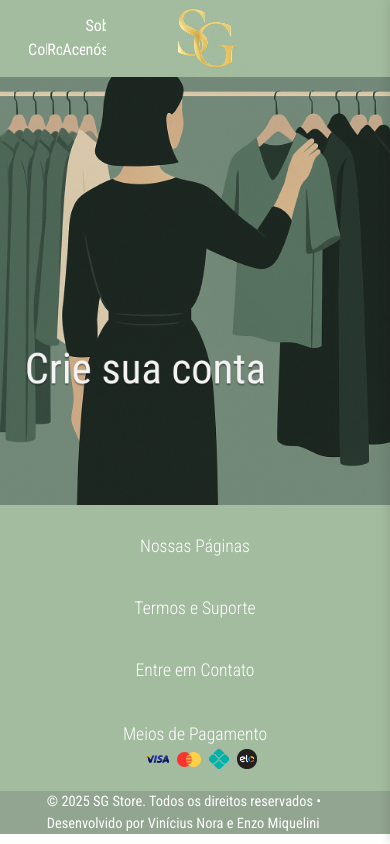
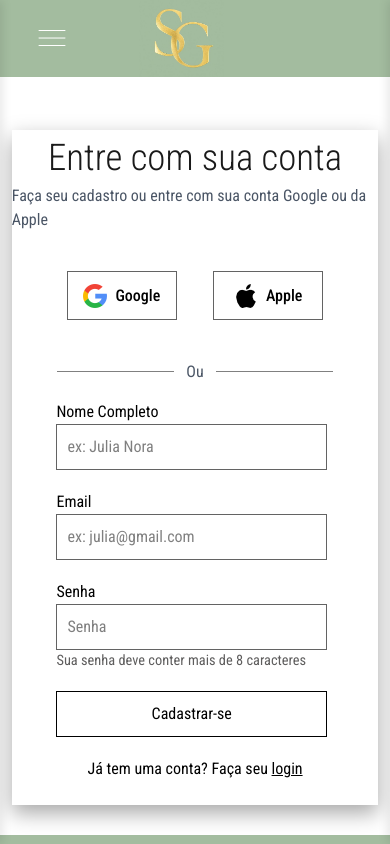
Before and after one commit to viniciusnora17/FrontEnd_SG_Store, a React (Vite) app: page /login in a window 390 px wide. Shown: the top 844 px of the page. Built offline with nearby package versions, Linux system fonts and the light colour scheme.

Commit message:
Responsividade home, login e alterações

```diff
--- a/src/components/navbar/Navbar.css
+++ b/src/components/navbar/Navbar.css
@@ -108,6 +108,64 @@ ul li{
   z-index: 999;
 }
 
+.menu-icon {
+  display: none;
+  /* width: 2px; */
+  cursor: pointer;
+}
+
+.menu-drawer {
+  position: fixed;
+  top: 0;
+  left: -300px;
+  width: 300px;
+  height: 100vh;
+  background: #fff;
+  box-shadow: 2px 0 10px rgba(0,0,0,0.1);
+  transition: left 0.4s ease;
+  z-index: 1000;
+  display: flex;
+  flex-direction: column;
+}
+
+.menu-drawer.open {
+  left: 0;
+}
+
+.menu-header {
+  display: flex;
+  justify-content: space-between;
+  align-items: center;
+  padding: 1.2rem;
+  border-bottom: 1px solid #ddd;
+}
+
+.menu-content {
+  display: flex;
+  flex-direction: column;
+  padding: 1.5rem;
+}
+
+.menu-content a {
+  font-size: 1.2rem;
+  margin-bottom: 15px;
+  color: #333;
+  text-decoration: none;
+}
+
+
+@media(max-width: 1024px){
+  .user-area{
+    width: 25% !important;
+  }
+}
+
+@media(max-width: 1440px){
+  .user-area{
+    width: 20%;
+  }
+}
+
 @media(max-width: 1366px){
   .user-area{
     width: 20%;
@@ -147,4 +205,12 @@ ul li{
     .dropdown-title, .my-account a{
       font-size: 15px !important;
     }
+
+      .user-area {
+    display: none !important; /* esconder menu normal */
+  }
+
+  .menu-icon {
+    display: block !important; /* mostrar hambúrguer */
+  }
 }
--- a/src/components/navbar/Navbar.jsx
+++ b/src/components/navbar/Navbar.jsx
@@ -4,19 +4,31 @@ import sgLogo from '../../assets/sg-logo.jpg';
 import Bag from '../../icons/shopping-bag.png';
 import User from '../../icons/people.png';
 import Heart from '../../icons/heart.png';
+import MenuIcon from '../../icons/burger.png';
 import { Link, useNavigate } from "react-router-dom";
 
 const Navbar = () => {
+
   const navigate = useNavigate();
   const [isCartOpen, setIsCartOpen] = useState(false);
+  const [isMenuOpen, setIsMenuOpen] = useState(false);
 
-  const toggleCart = () => {
-    setIsCartOpen(!isCartOpen);
-  };
+  const toggleCart = () => setIsCartOpen(!isCartOpen);
+  const toggleMenu = () => setIsMenuOpen(!isMenuOpen);
 
   return (
     <>
       <div className='navbar'>
+
+        {/* HAMBURGUER (apenas no mobile) */}
+        <img
+          src={MenuIcon}
+          alt="Menu"
+          className="menu-icon"
+          onClick={toggleMenu}
+        />
+
+        {/* MENU NORMAL (desktop) */}
         <div className='user-area'>
           <Link to="/coleções" className='hiperlink'>Coleções</Link>
           <Link to="/roupas" className='hiperlink'>Roupas</Link>
@@ -37,7 +49,24 @@ const Navbar = () => {
         </div>
       </div>
 
-      {/* Drawer do Carrinho */}
+      {/* Drawer do MENU HAMBÚRGUER */}
+      <div className={`menu-drawer ${isMenuOpen ? 'open' : ''}`}>
+        <div className="menu-header">
+          <h2>Menu</h2>
+          <button className="close-btn" onClick={toggleMenu}>×</button>
+        </div>
+
+        <div className="menu-content">
+          <Link to="/coleções" onClick={toggleMenu}>Coleções</Link>
+          <Link to="/roupas" onClick={toggleMenu}>Roupas</Link>
+          <Link to="/acessorios" onClick={toggleMenu}>Acessórios</Link>
+          <Link to="/sobre-nos" onClick={toggleMenu}>Sobre nós</Link>
+        </div>
+      </div>
+
+      {isMenuOpen && <div className="overlay" onClick={toggleMenu}></div>}
+
+      {/* Drawer do CARRINHO */}
       <div className={`cart-drawer ${isCartOpen ? 'open' : ''}`}>
         <div className="cart-header">
           <h2>Carrinho</h2>
@@ -48,7 +77,6 @@ const Navbar = () => {
         </div>
       </div>
 
-      {/* Fundo escuro quando o carrinho está aberto */}
       {isCartOpen && <div className="overlay" onClick={toggleCart}></div>}
     </>
   );
--- a/src/pages/CartPage.css
+++ b/src/pages/CartPage.css
@@ -25,7 +25,7 @@
   justify-content: space-between;
   background: #fff;
   padding: 1rem;
-  border-radius: 12px;
+
   box-shadow: 0 0 10px rgba(0,0,0,0.05);
 }
 
@@ -49,7 +49,7 @@
   background: #F2DEDE;
   border: 1px solid #eb9595;
   color: #9c6866;
-  border-radius: 6px;
+
   padding: 0.4rem 0.8rem;
   cursor: pointer;
   transition: 0.2s;
@@ -66,17 +66,17 @@
 
 .btn-finalize-order {
   margin-top: 1rem;
-  background-color: #339933;
+  background-color: #A3BC9F;
   color: white;
   border: none;
   padding: 0.8rem 1.5rem;
-  border-radius: 10px;
+
   cursor: pointer;
   font-weight: 500;
 }
 
 .btn-finalize-order:hover {
-  background-color: #2a7a2a;
+  background-color: #7f8f7d;
 }
 
 .empty-cart {
--- a/src/pages/Login.css
+++ b/src/pages/Login.css
@@ -1,216 +1,120 @@
-/*
-.form_container {
-  width: fit-content;
-  height: fit-content;
+.background-login{
+  background-color: white;
+  width: 70%;
+  margin-top: 130px !important;
+  margin-bottom: 30px !important;
+  margin: auto;
+  height: 80dvh;
+
+  display: flex;
+  justify-content: space-between;
+
+  box-shadow: 0 8px 20px rgba(0,0,0,0.35);
+}
+
+.container-login{
   display: flex;
   flex-direction: column;
+  justify-content: center;
   align-items: center;
-  justify-content: center;
-  gap: 15px;
-  padding: 50px 40px 20px 40px;
-  background-color: #ffffff;
-  box-shadow: 0px 106px 42px rgba(0, 0, 0, 0.01),
-    0px 59px 36px rgba(0, 0, 0, 0.05), 0px 26px 26px rgba(0, 0, 0, 0.09),
-    0px 7px 15px rgba(0, 0, 0, 0.1), 0px 0px 0px rgba(0, 0, 0, 0.1);
+  width: 55%;
+}
+
+.text-login{
+  color: rgb(26, 26, 26);
+  font-size: 3rem;
+  font-weight: 300;
 
 }
 
-.logo_container {
-  box-sizing: border-box;
-  width: 50px;
-  height: 50px;
-  background: linear-gradient(180deg, rgba(248, 248, 248, 0) 50%, #F8F8F888 100%);
-  border: 1px solid #F7F7F8;
-  filter: drop-shadow(0px 0.5px 0.5px #EFEFEF) drop-shadow(0px 1px 0.5px rgba(239, 239, 239, 0.5));
-  border-radius: 11px;
-}
-
-.title_container {
-  display: flex;
-  flex-direction: column;
-  align-items: center;
-  justify-content: center;
-  gap: 10px;
-}
-
-.title {
-  margin: 0;
-  font-size: 1.75rem;
-  font-weight: 300;
-  color: #212121;
-}
-
-.title-signup{
-  font-size: 1.75rem;
-  font-weight: 300;
-  color: #212121;
-}
-
-.subtitle {
-  font-size: 0.80rem;
-  max-width: 80%;
-  text-align: center;
-  line-height: 1.1rem;
-  color: #8B8E98
-}
-
-.input_container {
-  width: 100%;
-  height: fit-content;
-  position: relative;
-  display: flex;
-  flex-direction: column;
-  gap: 5px;
-}
-
-.icon {
-  width: 20px;
-  position: absolute;
-  z-index: 99;
-  left: 12px;
-  bottom: 9px;
-}
-
-.input_label {
-  font-size: 0.9rem;
-  color: #5b5c61;
-  font-weight: 400;
-}
-
-.input_field {
-  width: auto;
-  height: 40px;
-  padding: 0 0 0 10px;
-  font-size: 12px;
-  outline: none;
-  border: 1px solid #e5e5e5;
-  filter: drop-shadow(0px 1px 0px #efefef)
-    drop-shadow(0px 1px 0.5px rgba(239, 239, 239, 0.5));
-  transition: all 0.3s cubic-bezier(0.15, 0.83, 0.66, 1);
-}
-
-.sign-in_btn {
-  width: 100%;
-  height: 40px;
-  border: 0;
-  background: transparent;
-  border: 1px solid rgb(95, 95, 95);
-  outline: none;
-  color: #3b3b3b;
+.btn-login{
+  border: 1px solid rgb(99, 99, 99);
+  width: 44%;
+  padding: 12px;
   cursor: pointer;
 }
 
-.sign-in_ggl {
-  width: 100%;
-  height: 40px;
-  display: flex;
-  align-items: center;
-  justify-content: center;
-  gap: 10px;
-  background: #ffffff;
-
-  outline: none;
-  color: #242424;
-  border: 1px solid #e5e5e5;
-  filter: drop-shadow(0px 1px 0px #efefef)
-    drop-shadow(0px 1px 0.5px rgba(239, 239, 239, 0.5));
-  cursor: pointer;
+.line-login{
+  width: 30%;
+  background-color: gray;
+  height: 1px;
 }
 
-.sign-in_apl {
+.text-btn{
+  font-weight: 500;
+}
+
+#name, #password{
+  border: 1px solid rgb(99, 99, 99);
+  padding: 10px;
   width: 100%;
-  height: 40px;
-  display: flex;
-  align-items: center;
-  justify-content: center;
-  gap: 10px;
-  background: #212121;
+}
 
-  outline: none;
-  color: #ffffff;
-  border: 1px solid #e5e5e5;
-  filter: drop-shadow(0px 1px 0px #efefef)
-    drop-shadow(0px 1px 0.5px rgba(239, 239, 239, 0.5));
-  cursor: pointer;
+.span-text{
+  font-size: 0.9rem;
+  color: rgb(94, 93, 93);
+}
+
+.btn-cadastrar{
+  border: 1px solid black;
+  padding: 10px;
 }
 
 
-
-.separator {
-  width: 100%;
+.form-login{
+  width: 90%;
   display: flex;
-  align-items: center;
-  justify-content: center;
-  gap: 30px;
-  color: #8B8E98;
+  flex-direction: column;
+  gap: 20px;
 }
 
-.separator .line-login {
-  display: block;
-  width: 100%;
-  height: 1px;
-  border: 0;
-  background-color: #e8e8e8;
+.form-container{
+  width: 63%;
+  height: auto;
 }
 
-.note {
-  font-size: 0.75rem;
-  color: #8B8E98;
-  text-decoration: underline;
+@media(max-width: 425px){
+  .background-login{
+    flex-direction: column;
   }
 
-.sign-up{
-     background-color: #ffffff;
-  box-shadow: 0px 106px 42px rgba(0, 0, 0, 0.01),
-    0px 59px 36px rgba(0, 0, 0, 0.05), 0px 26px 26px rgba(0, 0, 0, 0.09),
-    0px 7px 15px rgba(0, 0, 0, 0.1), 0px 0px 0px rgba(0, 0, 0, 0.1);
-    height: 400px;
-    padding: 30px;
+  .img-login{
+    display: none;
   }
 
-.text-signup{
-  color: #5b5c61;
+  .container-login{
+    width: 100%;
+  }
 }
 
-.input-signup{
-  margin-top: 5px;
-   width: 70%;
-  height: 40px;
-  padding: 0 0 0 10px;
-  font-size: 12px;
-  outline: none;
-  border: 1px solid #e5e5e5;
-  filter: drop-shadow(0px 1px 0px #efefef)
-    drop-shadow(0px 1px 0.5px rgba(239, 239, 239, 0.5));
-  transition: all 0.3s cubic-bezier(0.15, 0.83, 0.66, 1);
+@media(max-width: 1024px){
+  .background-login{
+    width: 94% !important;
+  }
 }
 
-.btn-signup{
-    width: 30%;
-  height: 40px;
-  border: 0;
-  margin-top: 20px;
-  background: transparent;
-  border: 1px solid rgb(95, 95, 95);
-  outline: none;
-  color: #3b3b3b;
-  cursor: pointer;
+@media(max-width: 1440px){
+    .form-container{
+      width: 90%;
     }
 
-.btn-signup:hover, .sign-in_btn:hover{
-  color: #F4F4F4;
-  background-color: #444444;
-  transition: 600ms;
+    .text-login{
+      font-size: 2.3rem;
     }
 
-.btn-signup:not(:hover),
-.sign-in_btn:not(:hover) {
-  color: #444444;
-  background-color: transparent;
-  transition: 600ms;
+    .img-login{
+      height: 80dvh;
     }
 
-.p-why{
-  font-size: 0.90rem;
-  color: #4b4b4d;
-} */
+    .btn-login{
+      width: 43%;
+    }
+
+    .container-btn{
+      width: 70%;
+    }
+
+    .line-login{
+      width: 40%;
+    }
+}
--- a/src/pages/Login.jsx
+++ b/src/pages/Login.jsx
@@ -63,8 +63,53 @@ export default function Login() {
         <Navbar />
       </div>
 
-       <div>
-        <img src={imgBackground} className="w-150" alt="" />
+       <div className="background-login overflow-hidden" >
+         <div className="overflow-hidden">
+          <img src={imgBackground} className="w-148 img-login" alt="" />
+         </div>
+
+         <div className="container-login">
+          <h3 className="text-login">Entre com sua conta</h3>
+          <p className="text-gray-600 !pb-10">Faça seu cadastro ou entre com sua conta Google ou da Apple</p>
+
+          <div className="flex justify-between w-[52%] container-btn">
+            <button className="flex justify-center items-center gap-2 btn-login">
+              <img src={Google} alt="" /> <p className="text-btn">Google</p>
+            </button>
+
+            <button className="flex justify-center items-center gap-2 btn-login">
+              <img className="" src={Apple} alt="" /> <p className="text-btn">Apple</p>
+            </button>
+          </div>
+
+          <div className="flex justify-center items-center gap-3 !pt-10 !pb-4 w-[80%]">
+            <div className="line-login"> </div> <p className="text-gray-600">Ou</p> <div className="line-login"></div>
+          </div>
+
+          <div className="form-container !pb-8">
+            <form className="form-login" action="" method="POST">
+              <div>
+                <label htmlFor="">Nome Completo</label>
+                <input type="text" name="name" id="name" placeholder="ex: Julia Nora" />
+              </div>
+
+               <div className="flex flex-col">
+                <label htmlFor="">Email</label>
+                <input type="email" name="email" id="password" placeholder="ex: julia@gmail.com"/>
+              </div>
+
+              <div className="flex flex-col">
+                <label htmlFor="">Senha</label>
+                <input type="password" name="password" id="password" placeholder="Senha"/>
+                <span className="span-text">Sua senha deve conter mais de 8 caracteres</span>
+              </div>
+
+              <button className="btn-cadastrar" type="submit">Cadastrar-se</button>
+            </form>
+            <p className="text-center !pt-5">Já tem uma conta? Faça seu <span className="cursor-pointer underline">login</span></p>
+          </div>
+         </div>
+
        </div>
 
 
--- a/src/section-home/Destaques.css
+++ b/src/section-home/Destaques.css
@@ -1,6 +1,9 @@
 @media(max-width: 425px){
     .container-destaques{
         flex-direction: column;
+    }
+    .card{
+        width: 80% !important;
     }
 
     .container-img-destaques{
--- a/src/section-home/Destaques.jsx
+++ b/src/section-home/Destaques.jsx
@@ -1,9 +1,10 @@
 import React from 'react';
 import styled from 'styled-components';
+import './Destaques.css'
 
 const Card = () => {
   return (
-    <StyledWrapper className='flex items-center justify-center h-[60dvh] bg-[#F4F4F4] gap-10'>
+    <StyledWrapper className='flex items-center justify-center h-[60dvh] bg-[#F4F4F4] gap-10 container-destaques'>
       <div className="card overflow-hidden">
         <img className='h-auto' src="https://adaptive-images.uooucdn.com.br/ik-seo/tr:w-1100,h-1594,c-at_max,pr-true,q-80/a22314-ogxys3oyrt0/pv/cd/74/59/15f8d91e7d5fcd6e797344a758/vestido-coastal-off-white-mundo-lolita-large-2.jpg" alt="" />
       </div>
```
Also changed, not shown: public/background-login.png, src/icons/burger.png (added). Lines whose indentation alone changed are shown as unchanged.
